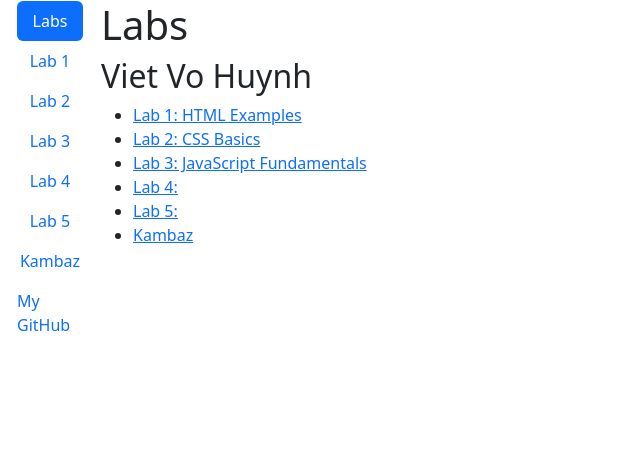
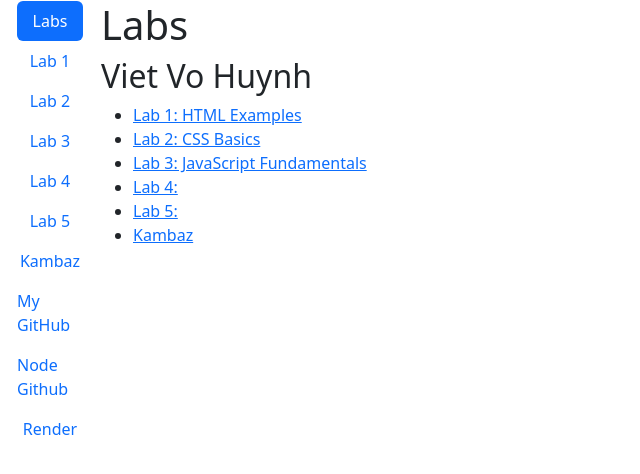
Before and after one commit to potatopotato1253/kambaz-next-js-sp26, a Next.js app in the folder A1/kambaz-next-js/: page /labs in a window 1280 px wide. Shown: the top 474 px of the page, without its empty margins (0-640 px from the left). Built offline with nearby package versions, Linux system fonts and the light colour scheme.

Commit message:
add render and node repo link

```diff
--- a/A1/kambaz-next-js/app/labs/TOC.tsx
+++ b/A1/kambaz-next-js/app/labs/TOC.tsx
@@ -80,6 +80,18 @@
           My GitHub
         </NavLink>
       </NavItem>
+
+      <NavItem>
+        <NavLink href="https://github.com/potatopotato1253/kambaz-node-server-app">
+          Node Github
+        </NavLink>
+      </NavItem>
+
+      <NavItem>
+        <NavLink href="https://kambaz-node-server-app-4e12.onrender.com">
+          Render
+        </NavLink>
+      </NavItem>
     </Nav>
   );
 }
```
